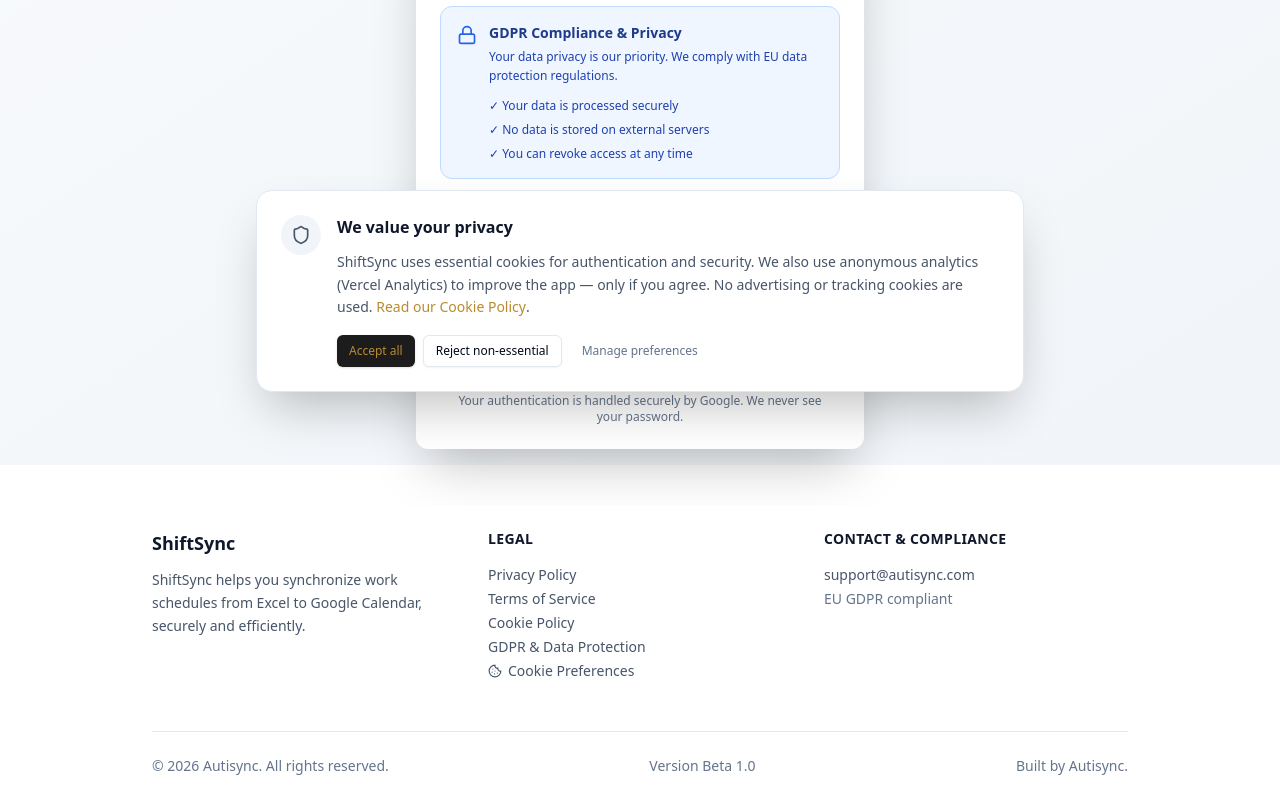
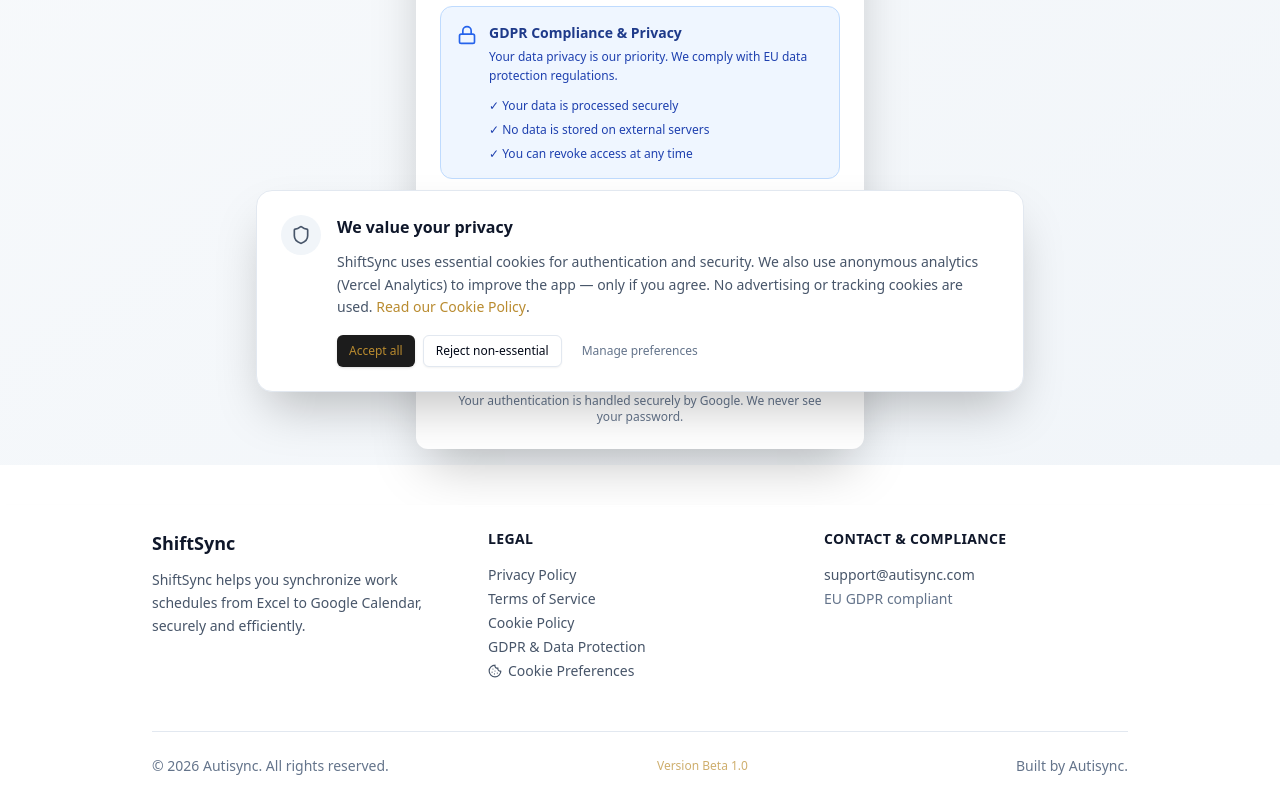
Before and after one commit to ENOV-Technologies/shiftsync, a React (Vite) app: page / in a window 1280 px wide. Shown: the part 384-1184 px from the top of the page. Built offline with nearby package versions, Linux system fonts and the light colour scheme; no server answers.

Commit message:
version edit

```diff
--- a/src/components/Footer.tsx
+++ b/src/components/Footer.tsx
@@ -84,7 +84,9 @@
           <span>
             © {new Date().getFullYear()} Autisync. All rights reserved.
           </span>
-          <span>Version Beta 1.0</span>
+          <span className="text-xs text-autisync-gold/70">
+            Version Beta 1.0
+          </span>
           <span>Built by Autisync.</span>
         </div>
       </div>
```
